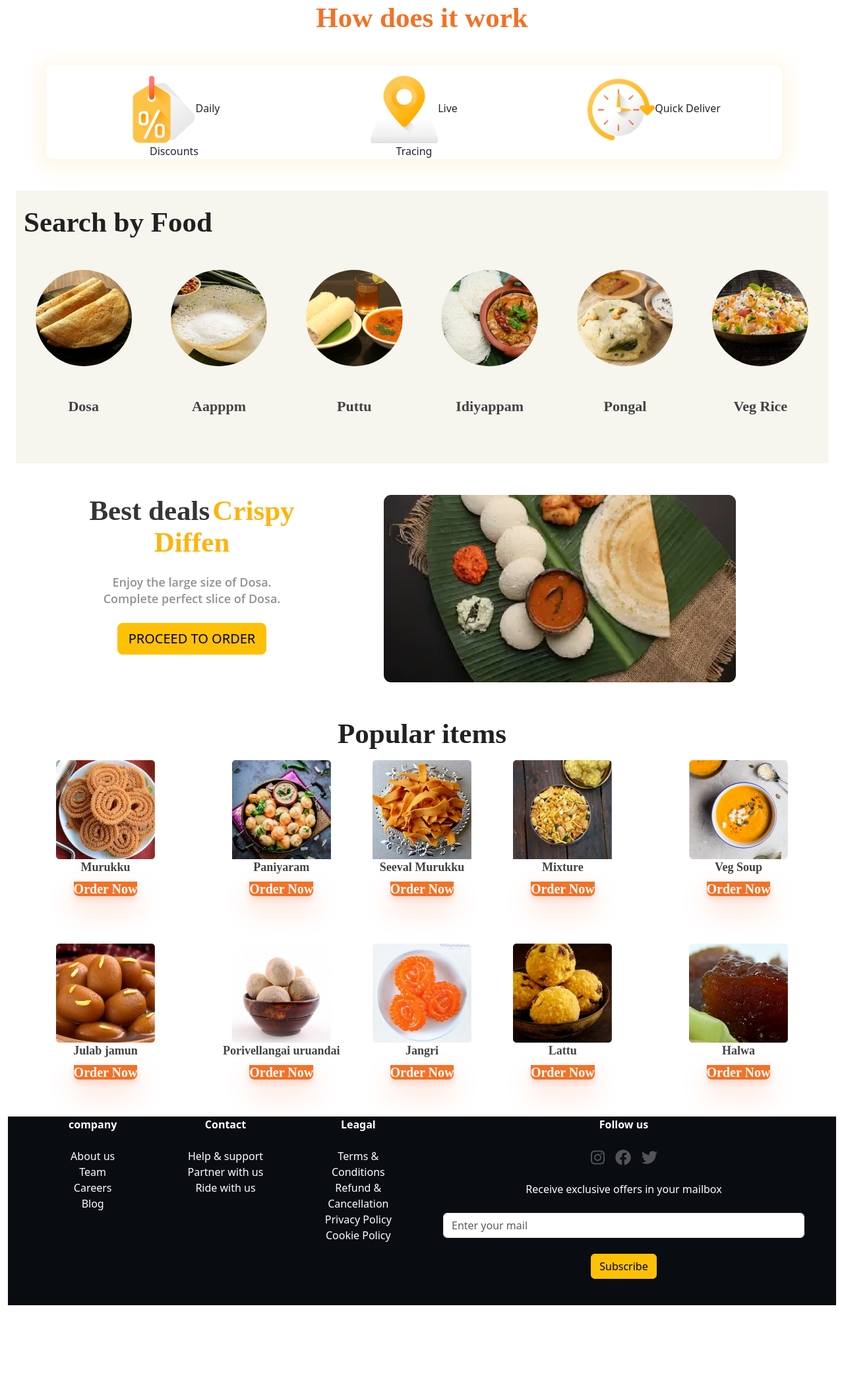
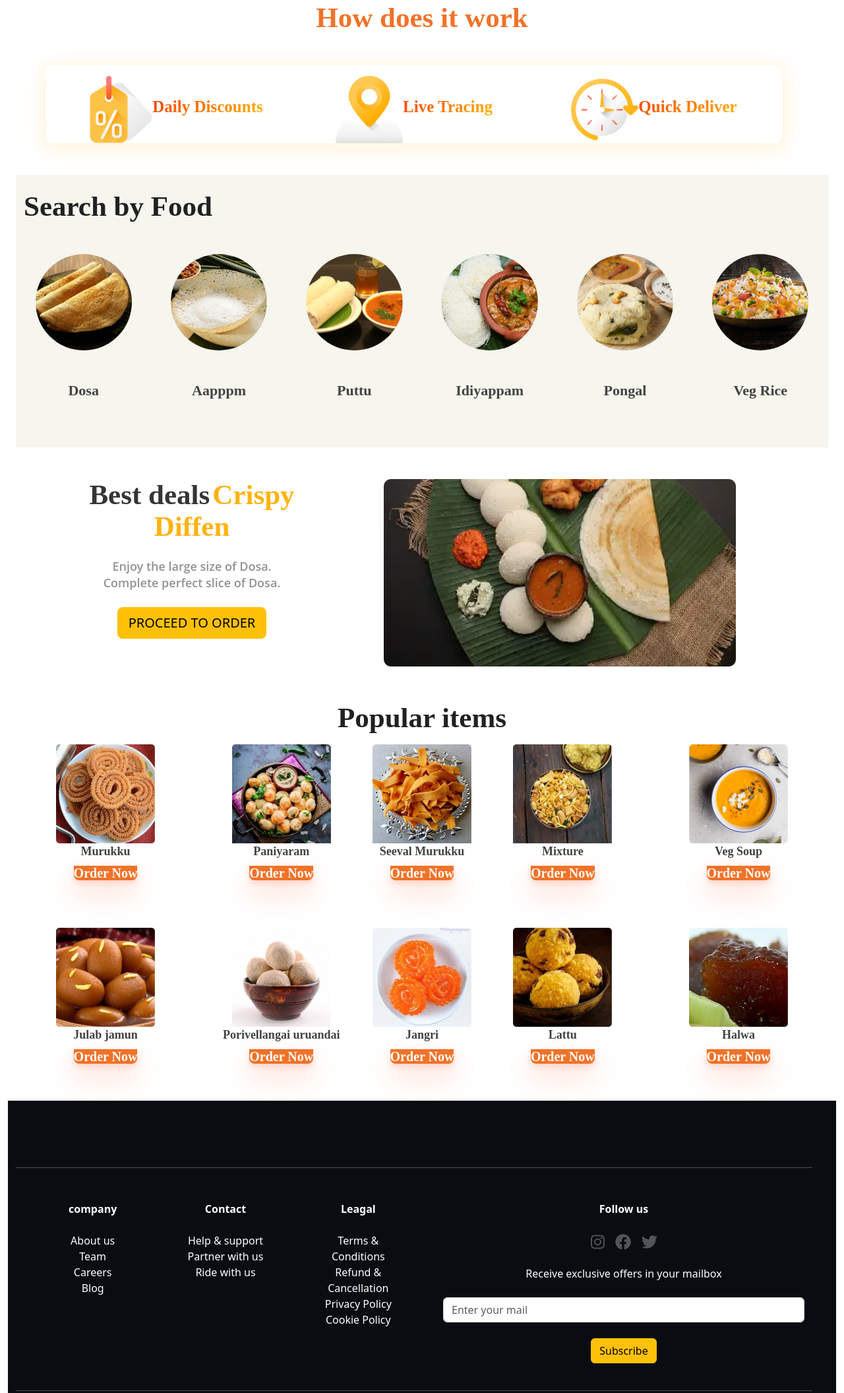
Before and after one commit to kuralnithi/restauranttask, a plain HTML site: page restaurant/index.html in a window 1280 px wide. Shown: the part 996-3107 px from the top of the page at 66% size. Before the commit the page ends 2974 px from the top, so only its background shows below. Drawn offline with nearby package versions, Linux system fonts and the light colour scheme; a web font is replaced by a local one.

Commit message:
adding edited hr,text clr css,hhtml

```diff
--- a/restaurant/index.html
+++ b/restaurant/index.html
@@ -115,10 +115,10 @@
                 <span class="howitworktxt">How does it work</span>
                 <div class="features container row  mt-5 mt-sm-5 mt-md-5">
                     <div class="feature1 col-6 col-sm-4 col-md-4 mt-3"><img src="Icon.png" alt="icon.png "
-                            class="fic1"><span class="feauture1txt">Daily <br>
+                            class="fic1"><span class="feauture1txt">Daily
                             Discounts</span></div>
                     <div class="feature2 col-6 col-sm-4 col-md-4 mt-3"><img src="Icon (1).png" alt="icon.png"
-                            class="fic2"><span class="feauture2txt">Live <br>
+                            class="fic2"><span class="feauture2txt">Live
                             Tracing</span>
                     </div>
                     <div class="feature3  col-sm-4 col-md-4 mt-3">
@@ -204,8 +204,12 @@
                         class="ordernowbtn5  ">Order Now</a></div>
             </div>
         </div>
+
         <div class="footer container-fluid">
             <div class="row footertitles  container-fluid">
+
+                <hr class="horizontal1">
+
                 <div class="footertitle1 col-sm-6 col-md-6 col-lg-2">
                     <ul>
                         <li><strong> company</strong></li><br>
@@ -245,7 +249,11 @@
                         </li><br>
                     </ul>
                 </div>
+
+                <hr class="horizontal2">
+
             </div>
+
         </div>
     </div>
 
--- a/restaurant/style.css
+++ b/restaurant/style.css
@@ -257,6 +257,26 @@
     /* 48.16px */
 }
 
+.feauture1txt,
+.feauture2txt,
+.feauture3txt {
+
+    /* Headline 5 Bold */
+    font-family: Source Sans Pro;
+    font-size: 25px;
+    font-style: normal;
+    font-weight: 700;
+    line-height: 120%;
+    /* 42px */
+
+    background: linear-gradient(150deg, #FB3C00 0%, #FFB800 100%);
+    background-clip: text;
+    -webkit-background-clip: text;
+    -webkit-text-fill-color: transparent;
+
+}
+
+
 .fic1,
 .fic2,
 .fic3 {
@@ -500,8 +520,6 @@
 }
 
 
-
-
 .ordernowbtn1,
 .ordernowbtn2,
 .ordernowbtn3,
@@ -535,9 +553,30 @@ li {
 }
 
 .footer {
+    padding-top: 100px;
     background: #090D12;
 }
 
 ul {
     list-style-type: none;
 }
+
+
+
+.horizontal1 {
+    width: 600px;
+    height: 2px;
+    flex-shrink: 0;
+    background-color: white;
+
+    margin: 100px auto 50px auto;
+}
+
+.horizontal2 {
+
+    margin: 0px auto 100px auto;
+    width: 600px;
+    height: 2px;
+    flex-shrink: 0;
+    background-color: white;
+}
```
